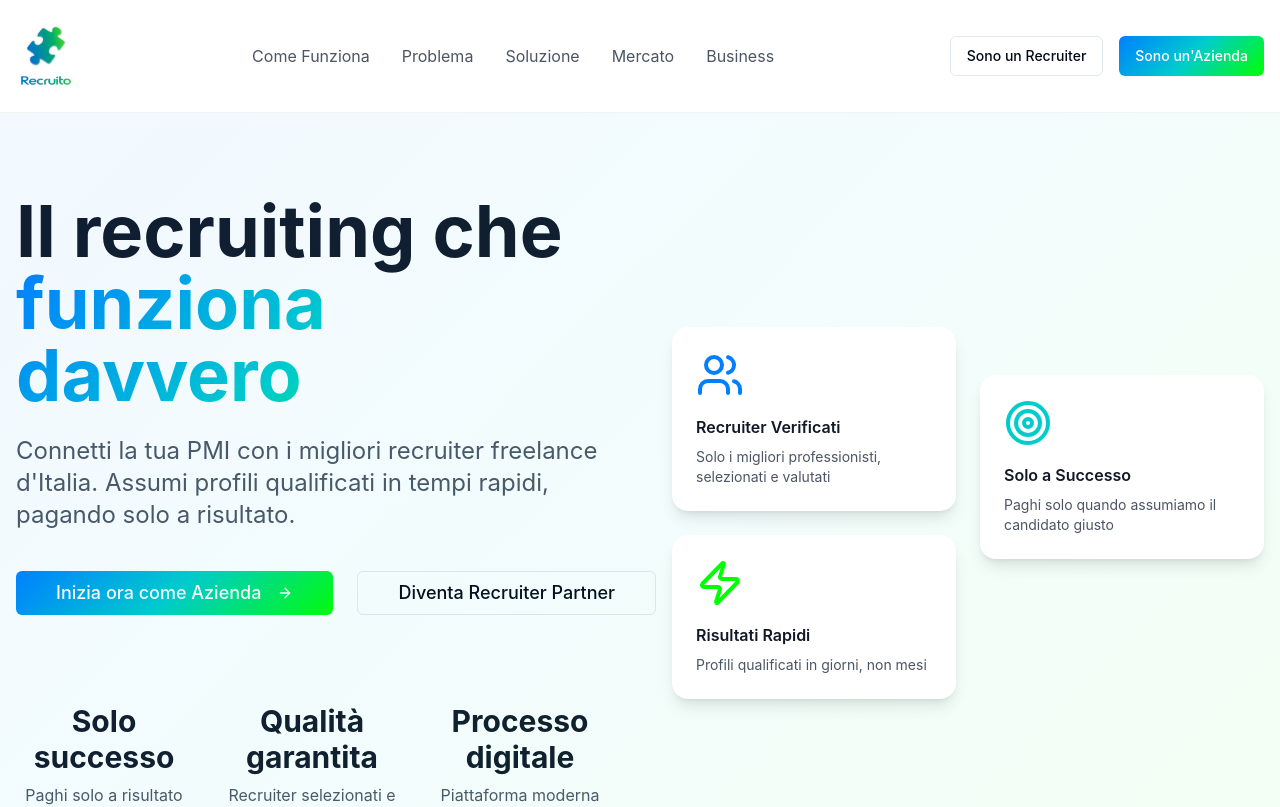
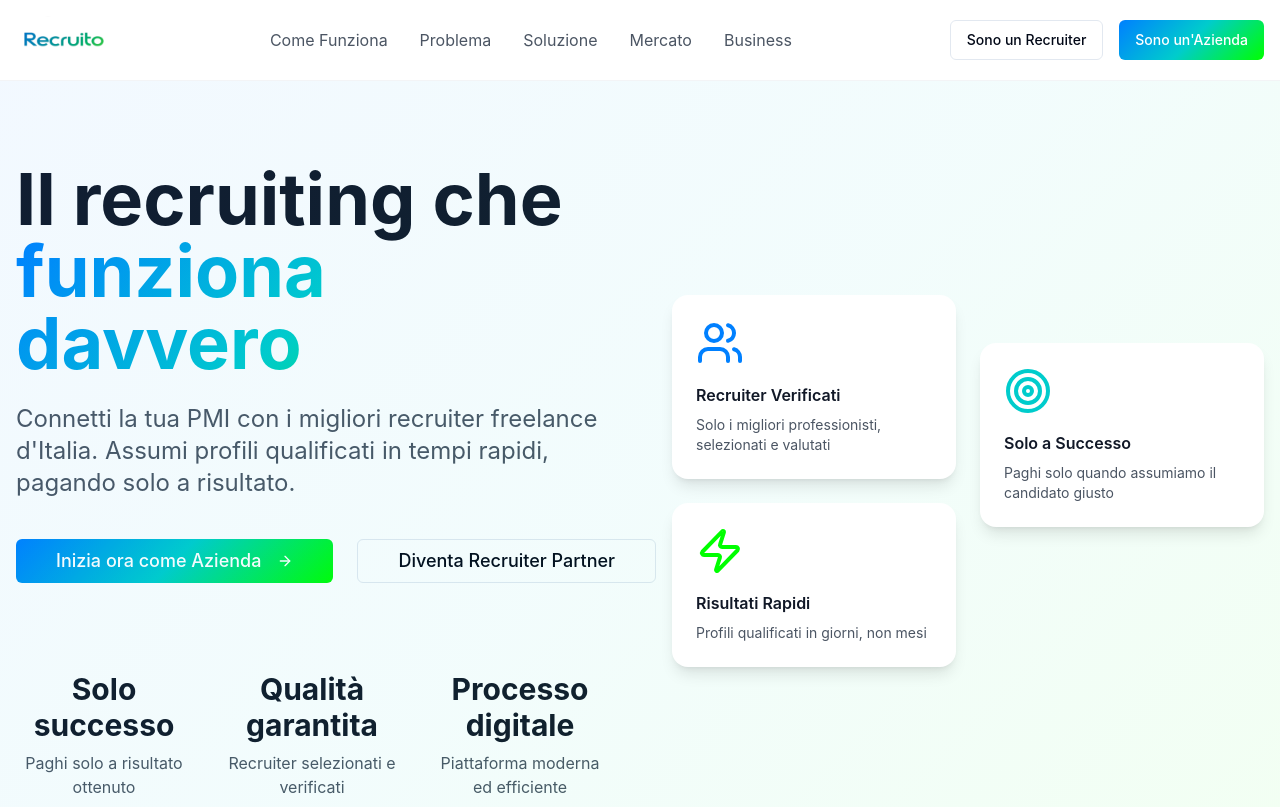
Before and after one commit to Br1Giordano/recruito-match-hub, a React (Vite) app: page / in a window 1280 px wide. Shown: the top 807 px of the page. Built offline with nearby package versions, Linux system fonts and the light colour scheme.

Commit message:
Refactor: Use provided logos
Updated the application to use the provided logos.

```diff
--- a/src/components/Footer.tsx
+++ b/src/components/Footer.tsx
@@ -1,10 +1,20 @@
+
 import { Separator } from "@/components/ui/separator";
+
 const Footer = () => {
-  return <footer className="bg-gray-900 text-white py-16">
+  return (
+    <footer className="bg-gray-900 text-white py-16">
       <div className="container mx-auto px-4">
         <div className="grid md:grid-cols-4 gap-8 mb-12">
           <div className="space-y-4">
-            <img alt="Recruito Logo" className="h-8 w-auto filter brightness-0 invert" src="/lovable-uploads/2bdf0373-8288-4fbf-bbe0-d287e1ea91eb.jpg" />
+            <div className="flex items-center space-x-3">
+              <img
+                src="/lovable-uploads/d3a069d3-8d13-43da-8ec3-997d3a92cdb6.png"
+                alt="Recruito Symbol"
+                className="h-8 w-8"
+              />
+              <span className="text-xl font-bold text-white">Recruito</span>
+            </div>
             <p className="text-gray-400">
               La piattaforma che connette PMI italiane con i migliori recruiter freelance.
             </p>
@@ -59,6 +69,8 @@ const Footer = () => {
           </div>
         </div>
       </div>
-    </footer>;
+    </footer>
+  );
 };
+
 export default Footer;
--- a/src/components/Header.tsx
+++ b/src/components/Header.tsx
@@ -7,9 +7,9 @@ const Header = () => {
       <div className="container mx-auto px-4 py-4 flex items-center justify-between">
         <div className="flex items-center space-x-2">
           <img
-            src="/lovable-uploads/622bfff9-400d-453f-888f-082777d77474.png"
+            src="/lovable-uploads/2b14001c-d6fa-47cf-84de-a64fba53c4fb.png"
             alt="Recruito Logo"
-            className="h-20 w-auto"
+            className="h-12 w-auto"
           />
         </div>
 
```
Also changed, not shown: public/lovable-uploads/2b14001c-d6fa-47cf-84de-a64fba53c4fb.png (added), public/lovable-uploads/d3a069d3-8d13-43da-8ec3-997d3a92cdb6.png (added).
